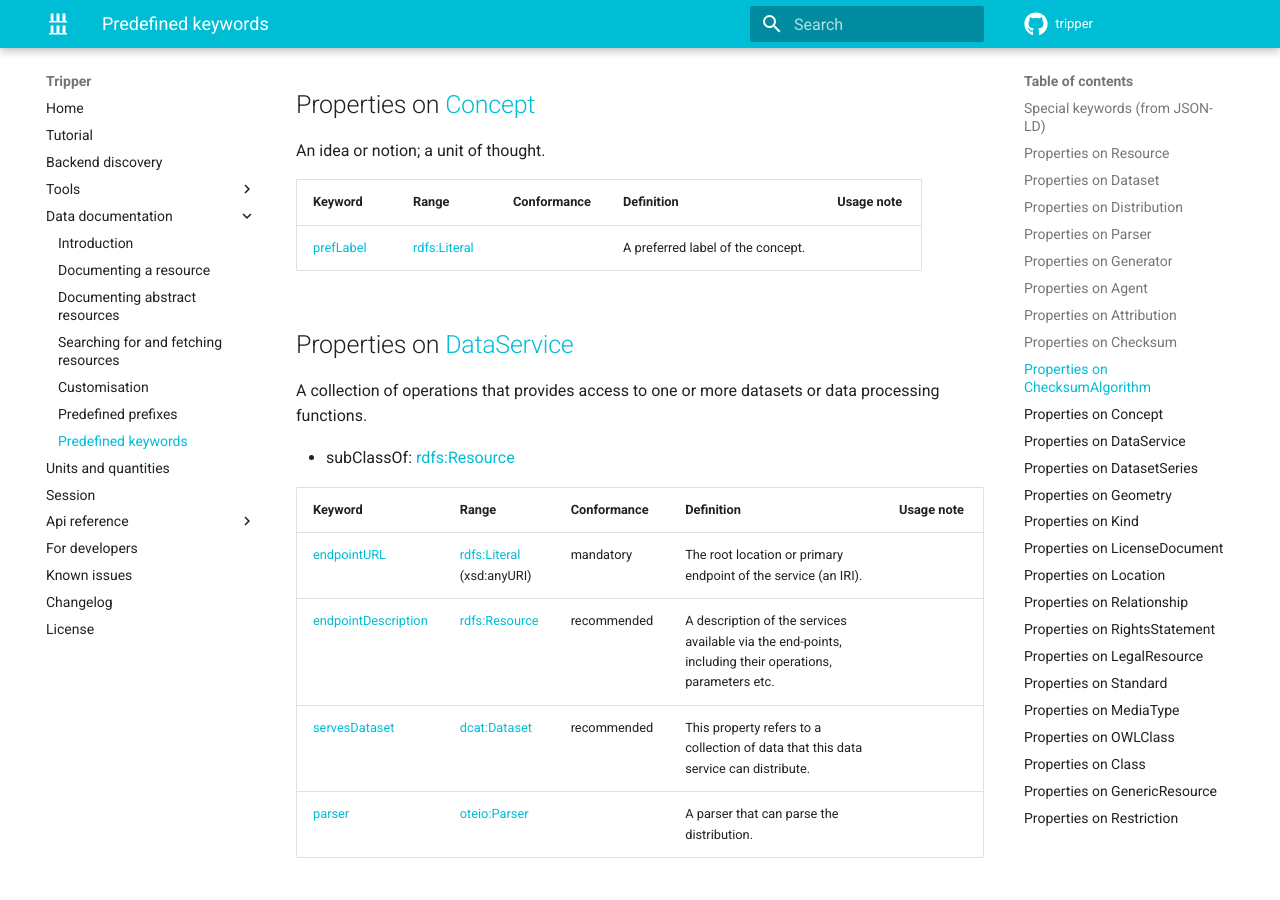
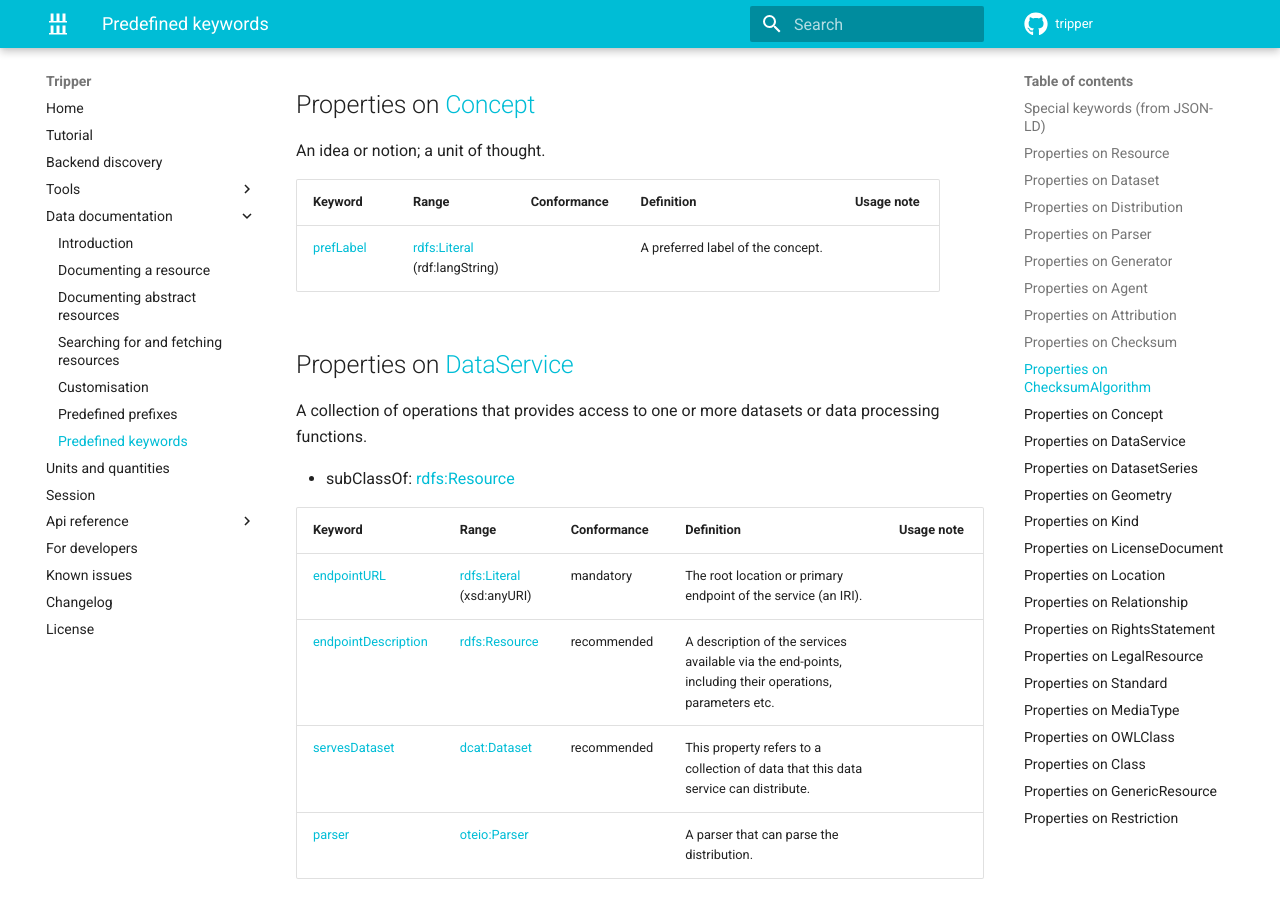
Before and after one commit to EMMC-ASBL/tripper, an MkDocs documentation site: the page built from docs/datadoc/keywords.md, in a window 1280 px wide and 900 px high, scrolled down 13984 px. Built offline with MkDocs 1.6.1 and Material for MkDocs 9.7.7, drawn with Linux system fonts in a browser that asks for light colours; comment, search, counter and statistics services are not loaded; the version menu is left out.

```diff
--- a/docs/datadoc/keywords.md
+++ b/docs/datadoc/keywords.md
@@ -172,9 +172,9 @@
 ## Properties on [Concept]
 An idea or notion; a unit of thought.
 
-| Keyword     | Range          | Conformance | Definition                        | Usage note |
-| ----------- | -------------- | ----------- | --------------------------------- | ---------- |
-| [prefLabel] | [rdfs:Literal] |             | A preferred label of the concept. |            |
+| Keyword     | Range                              | Conformance | Definition                        | Usage note |
+| ----------- | ---------------------------------- | ----------- | --------------------------------- | ---------- |
+| [prefLabel] | [rdfs:Literal]<br>(rdf:langString) |             | A preferred label of the concept. |            |
 
 
 ## Properties on [DataService]
```
Also changed, not shown: 1 other file.
